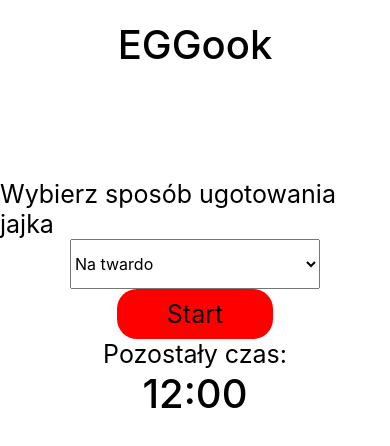
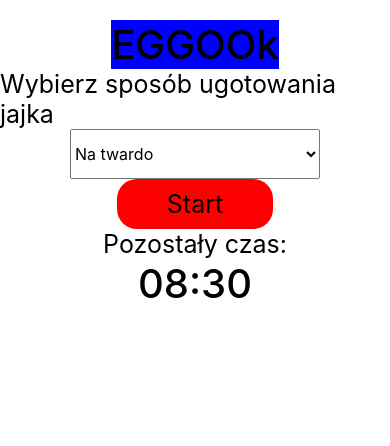
Before and after one commit to Ermlab/react-native-and-redux-tutorial, a React Native app: screen / in a window 390 px wide. Shown: the top 446 px of the page. Built offline with nearby package versions, Linux system fonts and the light colour scheme.

Commit message:
Boil types fixes

```diff
--- a/src/components/main/Main.js
+++ b/src/components/main/Main.js
@@ -2,41 +2,7 @@ import React, { Component } from 'react';
 import { View, Text, StyleSheet, Picker, TouchableOpacity } from 'react-native';
 import PropTypes from 'prop-types';
 import { BOIL_TYPES } from '../../config/constans';
-
-export const styles = StyleSheet.create({
-  container: {
-    marginTop: 20,
-    flex: 1,
-    flexDirection: 'column',
-    justifyContent: 'space-around',
-    alignItems: 'center',
-  },
-  title: {
-    fontSize: 40,
-    fontWeight: '500',
-    flex: 1,
-  },
-  text: {
-    fontSize: 25,
-  },
-  button: {
-    backgroundColor: 'red',
-    borderRadius: 20,
-    paddingHorizontal: 50,
-    justifyContent: 'center',
-    alignItems: 'center',
-    paddingVertical: 10,
-  },
-  timer: {
-    fontSize: 40,
-    fontWeight: '500',
-    flex: 3,
-  },
-  picker: {
-    height: 50,
-    width: 250,
-  },
-});
+import { styles } from './style';
 
 let timer;
 
@@ -69,7 +35,11 @@ class Main extends Component {
 
     return (
       <View style={styles.container}>
-        <Text style={styles.title}>EGGook</Text>
+        <View style={styles.row}>
+          <Text style={styles.title}>EGG</Text>
+          <Text style={styles.title}>OO</Text>
+          <Text style={styles.title}>k</Text>
+        </View>
         <Text style={styles.text}>Wybierz sposób ugotowania jajka</Text>
         <Picker enabled={!isOn} style={styles.picker} selectedValue={boilType} onValueChange={boilType => this.handleSelectBoilType(boilType)}>
           {BOIL_TYPES.map(t => (
--- /dev/null
+++ b/src/components/main/style.js
@@ -0,0 +1,40 @@
+import { StyleSheet } from 'react-native';
+
+export const styles = StyleSheet.create({
+  container: {
+    marginTop: 20,
+    flex: 1,
+    flexDirection: 'column',
+    justifyContent: 'space-around',
+    alignItems: 'center',
+  },
+  title: {
+    fontSize: 40,
+    fontWeight: '500',
+    // flex: 1,
+    backgroundColor: 'blue',
+  },
+  text: {
+    fontSize: 25,
+  },
+  button: {
+    backgroundColor: 'red',
+    borderRadius: 20,
+    paddingHorizontal: 50,
+    justifyContent: 'center',
+    alignItems: 'center',
+    paddingVertical: 10,
+  },
+  timer: {
+    fontSize: 40,
+    fontWeight: '500',
+    flex: 3,
+  },
+  picker: {
+    height: 50,
+    width: 250,
+  },
+  row: {
+    flexDirection: 'row',
+  },
+});
--- a/src/config/constans.js
+++ b/src/config/constans.js
@@ -1,14 +1,14 @@
 export const BOIL_TYPES = [
   {
     name: 'Na twardo',
-    timeInSeconds: 12 * 60,
+    timeInSeconds: 8.5 * 60,
   },
   {
-    name: 'Średnio',
-    timeInSeconds: 10 * 60,
+    name: 'Półtwardo',
+    timeInSeconds: 6 * 60,
   },
   {
-    name: 'Średnio',
-    timeInSeconds: 8 * 60,
+    name: 'Miękko',
+    timeInSeconds: 4 * 60,
   },
 ];
--- a/src/modules/timer/reducer.js
+++ b/src/modules/timer/reducer.js
@@ -3,8 +3,8 @@ import { BOIL_TYPES } from '../../config/constans';
 
 const initialState = {
   isOn: false,
+  boilType: BOIL_TYPES[0],
   timeLeft: BOIL_TYPES[0].timeInSeconds,
-  boilType: BOIL_TYPES[0],
   startedTime: null,
 };
 
@@ -30,6 +30,7 @@ export default function(state = initialState, action) {
       return {
         ...state,
         isOn: false,
+        timeLeft: state.boilType.timeInSeconds,
       };
     case actionTypes.SELECT_BOIL_TYPE:
       return {
```
